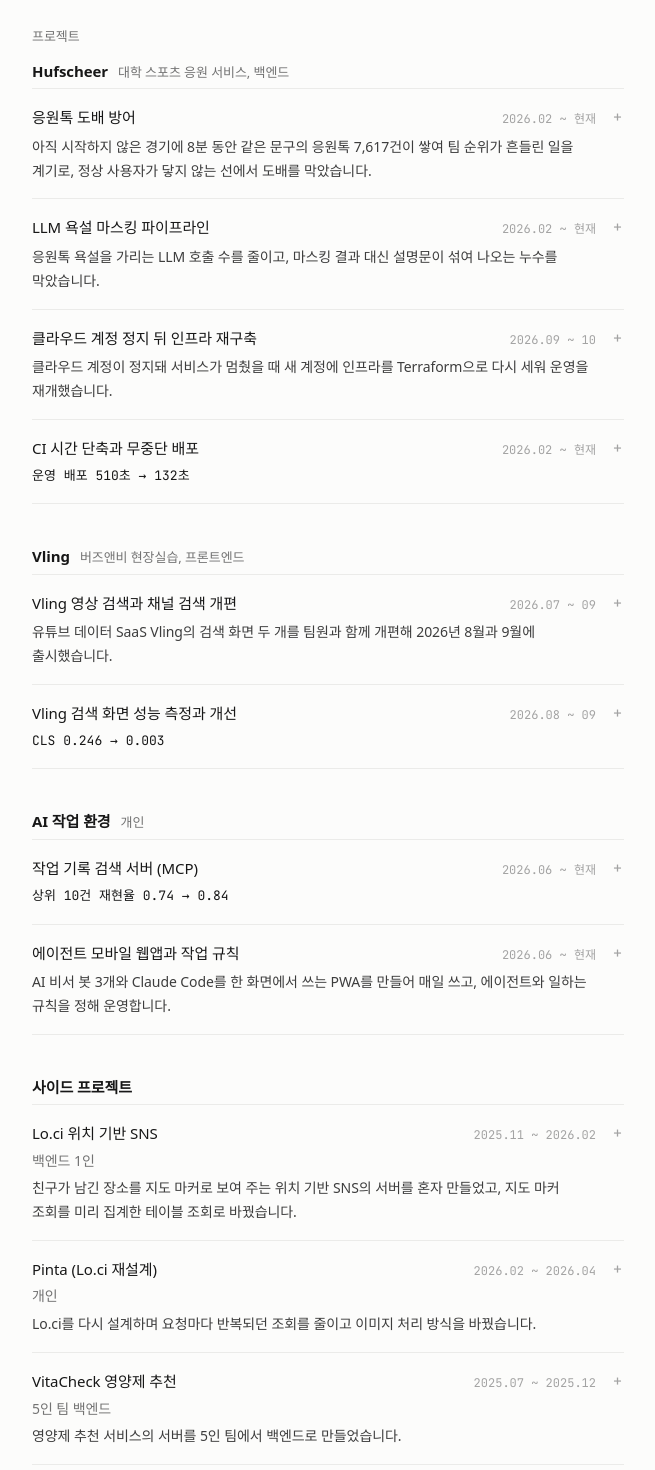
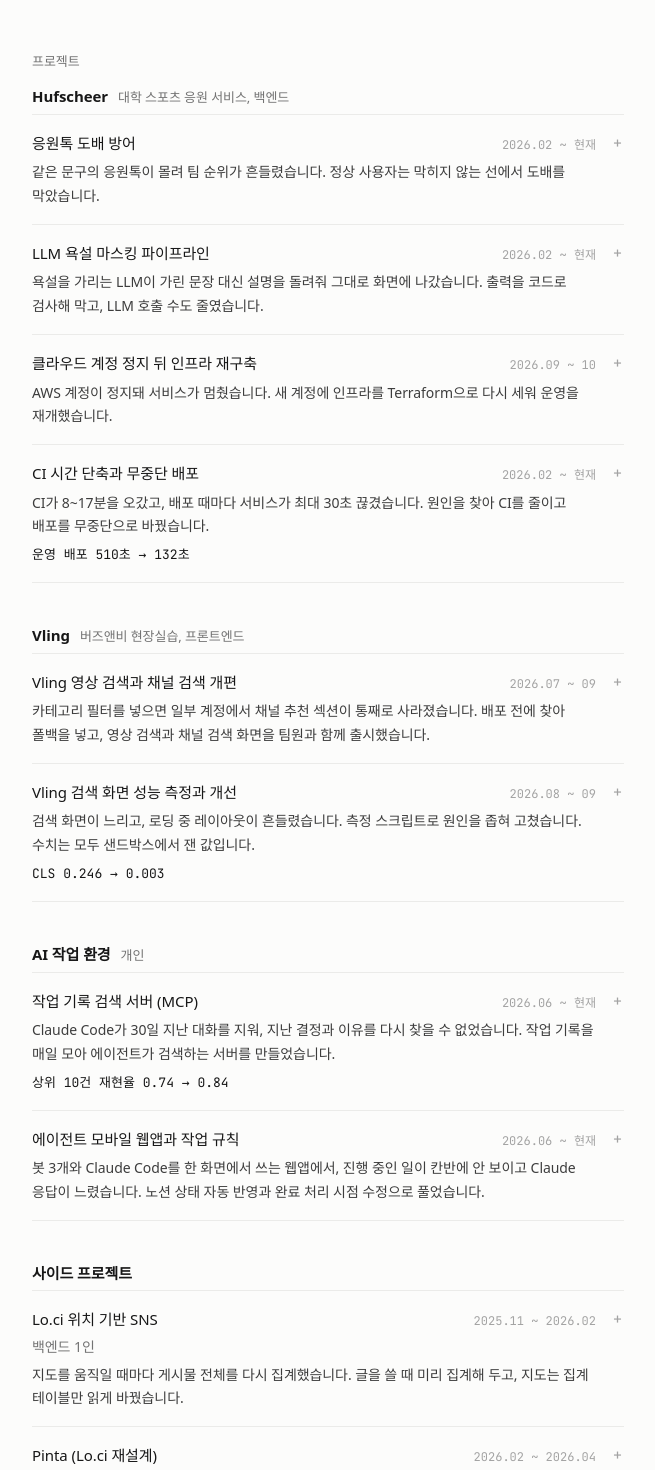
Before and after one commit to TAEW00KIM/TAEW00KIM.github.io, a React (Vite) app: page / in a window 1280 px wide. Shown: the part 840-2310 px from the top of the page, without its empty margins (312-967 px from the left). Built offline with nearby package versions, Linux system fonts and the light colour scheme; a web font is replaced by a local one.

Commit message:
Rewrite intro and project summaries as problem then fix

```diff
--- a/index.html
+++ b/index.html
@@ -3,7 +3,7 @@
   <head>
     <meta charset="UTF-8" />
     <meta name="viewport" content="width=device-width, initial-scale=1" />
-    <meta name="description" content="소프트웨어 개발자 김태우의 포트폴리오. 운영 중인 서비스의 배포, 장애 대응, 성능 개선을 맡아 왔습니다." />
+    <meta name="description" content="소프트웨어 개발자 김태우의 포트폴리오. 운영하면서 생기는 문제를 찾아 고치는 일을 좋아합니다." />
     <meta name="theme-color" content="#fbfaf7" />
     <title>Kim Taewoo | Software Engineer</title>
         <link rel="preconnect" href="https://fonts.googleapis.com" />
--- a/src/components/Projects.tsx
+++ b/src/components/Projects.tsx
@@ -20,13 +20,13 @@
         </span>
         <span className="row-sub">
           {showOrg && <span className="org">{p.org}</span>}
-          <span className={p.metric ? "lead mono" : "lead"}>{p.metric ?? p.summary}</span>
+          <span className="lead">{p.summary}</span>
+          {p.metric && <span className="lead metric mono">{p.metric}</span>}
         </span>
         <span className="indicator" aria-hidden="true">{open ? "−" : "+"}</span>
       </button>
       </h3>
       <div id={panel} className="detail" hidden={!open}>
-        {p.metric && <p>{p.summary}</p>}
         <p className="stack">{p.tags.join(", ")}</p>
         <ul className="dash">
           {p.bullets.map((b) => (
--- a/src/data.ts
+++ b/src/data.ts
@@ -16,8 +16,8 @@
 
 export const hero = {
   tagline: [
-    "운영 중인 서비스의 배포, 장애 대응, 성능 개선을 맡아 온 소프트웨어 개발자입니다.",
-    "문제는 먼저 측정으로 확인하고 고칩니다.",
+    "운영하면서 생기는 문제를 찾아 고치는 일을 좋아합니다.",
+    "대학 스포츠 응원 서비스 Hufscheer의 백엔드를 맡고 있고, 버즈앤비에서 Vling의 프론트엔드를 개발하고 있습니다.",
   ],
 };
 
@@ -154,7 +154,7 @@
     title: "응원톡 도배 방어",
     org: "Hufscheer, 백엔드", period: "2026.02 ~ 현재",
     summary:
-      "아직 시작하지 않은 경기에 8분 동안 같은 문구의 응원톡 7,617건이 쌓여 팀 순위가 흔들린 일을 계기로, 정상 사용자가 닿지 않는 선에서 도배를 막았습니다.",
+      "같은 문구의 응원톡이 몰려 팀 순위가 흔들렸습니다. 정상 사용자는 막히지 않는 선에서 도배를 막았습니다.",
     bullets: [
       "방문자(쿠키)당 60초에 120건, 3초 안에 같은 문구는 4번째부터 차단(Caffeine)",
       "응원 수를 부풀리려던 봇 요청(분당 57회)은 입력 범위 검증에서 모두 거절",
@@ -201,7 +201,7 @@
     title: "LLM 욕설 마스킹 파이프라인",
     org: "Hufscheer, 백엔드", period: "2026.02 ~ 현재",
     summary:
-      "응원톡 욕설을 가리는 LLM 호출 수를 줄이고, 마스킹 결과 대신 설명문이 섞여 나오는 누수를 막았습니다.",
+      "욕설을 가리는 LLM이 가린 문장 대신 설명을 돌려줘 그대로 화면에 나갔습니다. 출력을 코드로 검사해 막고, LLM 호출 수도 줄였습니다.",
     bullets: [
       "정적 필터와 결과 캐시를 LLM 앞단에 두어 호출 수 감소",
       "공급자를 인터페이스로 분리해 설정만으로 Gemini와 OpenRouter 전환",
@@ -246,7 +246,7 @@
     title: "클라우드 계정 정지 뒤 인프라 재구축",
     org: "Hufscheer, 백엔드", period: "2026.09 ~ 10",
     summary:
-      "클라우드 계정이 정지돼 서비스가 멈췄을 때 새 계정에 인프라를 Terraform으로 다시 세워 운영을 재개했습니다.",
+      "AWS 계정이 정지돼 서비스가 멈췄습니다. 새 계정에 인프라를 Terraform으로 다시 세워 운영을 재개했습니다.",
     bullets: [
       "VPC, EC2, S3와 CloudFront, SSM을 Terraform으로 재구성하고 DNS는 Cloudflare로 이전",
       "S3 접근은 앱 고정 키 대신 인스턴스 역할로 전환",
@@ -292,7 +292,7 @@
     title: "CI 시간 단축과 무중단 배포",
     org: "Hufscheer, 백엔드", period: "2026.02 ~ 현재",
     summary:
-      "8~17분으로 들쭉날쭉하던 CI의 원인을 찾아 시간을 고정하고, 최대 30초이던 배포 중단을 없앴습니다.",
+      "CI가 8~17분을 오갔고, 배포 때마다 서비스가 최대 30초 끊겼습니다. 원인을 찾아 CI를 줄이고 배포를 무중단으로 바꿨습니다.",
     bullets: [
       "MySQL을 tmpfs에 올려 테스트 DB 시간을 101~632초에서 54초로 고정",
       "배포 잡의 중복 전체 테스트를 문서 테스트만 남겨 510초 → 132초",
@@ -336,7 +336,7 @@
     title: "Lo.ci 위치 기반 SNS",
     org: "백엔드 1인", period: "2025.11 ~ 2026.02",
     summary:
-      "친구가 남긴 장소를 지도 마커로 보여 주는 위치 기반 SNS의 서버를 혼자 만들었고, 지도 마커 조회를 미리 집계한 테이블 조회로 바꿨습니다.",
+      "지도를 움직일 때마다 게시물 전체를 다시 집계했습니다. 글을 쓸 때 미리 집계해 두고, 지도는 집계 테이블만 읽게 바꿨습니다.",
     bullets: [
       "게시물 전체 집계를 H3 셀 단위 통계 테이블 조회로 바꾸고 실패 시 옛 쿼리로 복귀",
       "같은 셀의 동시 갱신 중복을 유니크 제약, 비관적 락, 재시도로 방지",
@@ -383,7 +383,7 @@
     id: "pinta",
     title: "Pinta (Lo.ci 재설계)",
     org: "개인", period: "2026.02 ~ 2026.04",
-    summary: "Lo.ci를 다시 설계하며 요청마다 반복되던 조회를 줄이고 이미지 처리 방식을 바꿨습니다.",
+    summary: "요청마다 계정 상태를 DB에서 다시 읽었고, 프로필 통계는 쿼리 3개로 나뉘어 있었습니다. 30초 캐시와 집계 쿼리 1개로 줄였습니다.",
     bullets: [
       "요청마다 하던 계정 상태 DB 조회를 Caffeine 캐시(30초)로 대체",
       "프로필 통계 쿼리 3개를 1개로 합치고 피드 이미지 목록의 N+1을 배치 조회로 변경",
@@ -421,7 +421,7 @@
     id: "vitacheck",
     title: "VitaCheck 영양제 추천",
     org: "5인 팀 백엔드", period: "2025.07 ~ 2025.12",
-    summary: "영양제 추천 서비스의 서버를 5인 팀에서 백엔드로 만들었습니다.",
+    summary: "Gemini 영양제 추천에 성분 중복 검사가 없었습니다. 검증을 추가하고, 모듈 경계 정리와 구글 로그인도 맡았습니다.",
     bullets: [
       "user와 auth 모듈을 분리하고 알림 코드를 user 모듈로 옮겨 모듈 경계를 정리",
       "Gemini 기반 영양제 추천에 중복 성분 검증을 추가하고 구글 로그인 구현",
@@ -459,7 +459,7 @@
     ],
     title: "Vling 영상 검색과 채널 검색 개편",
     org: "버즈앤비 현장실습", period: "2026.07 ~ 09",
-    summary: "유튜브 데이터 SaaS Vling의 검색 화면 두 개를 팀원과 함께 개편해 2026년 8월과 9월에 출시했습니다.",
+    summary: "카테고리 필터를 넣으면 일부 계정에서 채널 추천 섹션이 통째로 사라졌습니다. 배포 전에 찾아 폴백을 넣고, 영상 검색과 채널 검색 화면을 팀원과 함께 출시했습니다.",
     bullets: [
       "영상 검색: 큐레이션 섹션 4개, 결과 그리드, 관련 채널 추천",
       "채널 검색: 채널 카드, 정성 필터 11종, 광고 부적합 채널 제거, URL 검색, 즐겨찾기 폴더",
@@ -501,7 +501,7 @@
     metric: "CLS 0.246 → 0.003",
     title: "Vling 검색 화면 성능 측정과 개선",
     org: "버즈앤비 현장실습", period: "2026.08 ~ 09",
-    summary: "측정 스크립트로 느리고 흔들리는 곳을 먼저 찾고 고쳤습니다. 수치는 모두 샌드박스 실측입니다.",
+    summary: "검색 화면이 느리고, 로딩 중 레이아웃이 흔들렸습니다. 측정 스크립트로 원인을 좁혀 고쳤습니다. 수치는 모두 샌드박스에서 잰 값입니다.",
     bullets: [
       "검색 화면 CLS 0.246 → 0.003(스켈레톤 key를 그리드 슬롯 번호로 변경)",
       "정렬 변경 응답 2,194ms → 40ms(shallow 라우팅)",
@@ -552,7 +552,7 @@
     title: "작업 기록 검색 서버 (MCP)",
     org: "개인", period: "2026.06 ~ 현재",
     summary:
-      "코딩 에이전트 대화, 커밋, 문서 같은 제 작업 기록을 매일 모아 에이전트가 쓰는 검색 서버로 제공합니다.",
+      "Claude Code가 30일 지난 대화를 지워, 지난 결정과 이유를 다시 찾을 수 없었습니다. 작업 기록을 매일 모아 에이전트가 검색하는 서버를 만들었습니다.",
     bullets: [
       "골드셋 43개 질의로 의미 검색 도입 전후를 재 상위 10건 재현율 0.74 → 0.84",
       "말 바꾼 질문에서 효과가 작던 원인(유사도 쏠림)을 찾아 0.42 → 0.75로 개선",
@@ -600,7 +600,7 @@
     title: "에이전트 모바일 웹앱과 작업 규칙",
     org: "개인", period: "2026.06 ~ 현재",
     summary:
-      "AI 비서 봇 3개와 Claude Code를 한 화면에서 쓰는 PWA를 만들어 매일 쓰고, 에이전트와 일하는 규칙을 정해 운영합니다.",
+      "봇 3개와 Claude Code를 한 화면에서 쓰는 웹앱에서, 진행 중인 일이 칸반에 안 보이고 Claude 응답이 느렸습니다. 노션 상태 자동 반영과 완료 처리 시점 수정으로 풀었습니다.",
     bullets: [
       "칸반에 안 보이던 진행 중인 일을 노션 상태 자동 반영과 완료 3일 뒤 자동 보관으로 해결",
       "추론 강도와 우선 처리 옵션은 재 봐도 이득이 확인되지 않아 적용하지 않음",
--- a/src/styles.css
+++ b/src/styles.css
@@ -76,7 +76,7 @@
 .toggle:hover .ptitle { text-decoration-color: var(--faint); }
 .row-sub { display: block; margin-top: 2px; }
 .lead { display: block; margin-top: 4px; font-size: 14px; color: var(--body); }
-.lead.mono { font-size: 13px; color: var(--ink); }
+.lead.metric { margin-top: 6px; font-size: 13px; color: var(--ink); }
 .indicator { position: absolute; right: 2px; top: 16px; font: 400 15px/1.7 var(--mono); color: var(--faint); }
 .toggle:hover .indicator, .is-open .indicator { color: var(--ink); }
 
```
